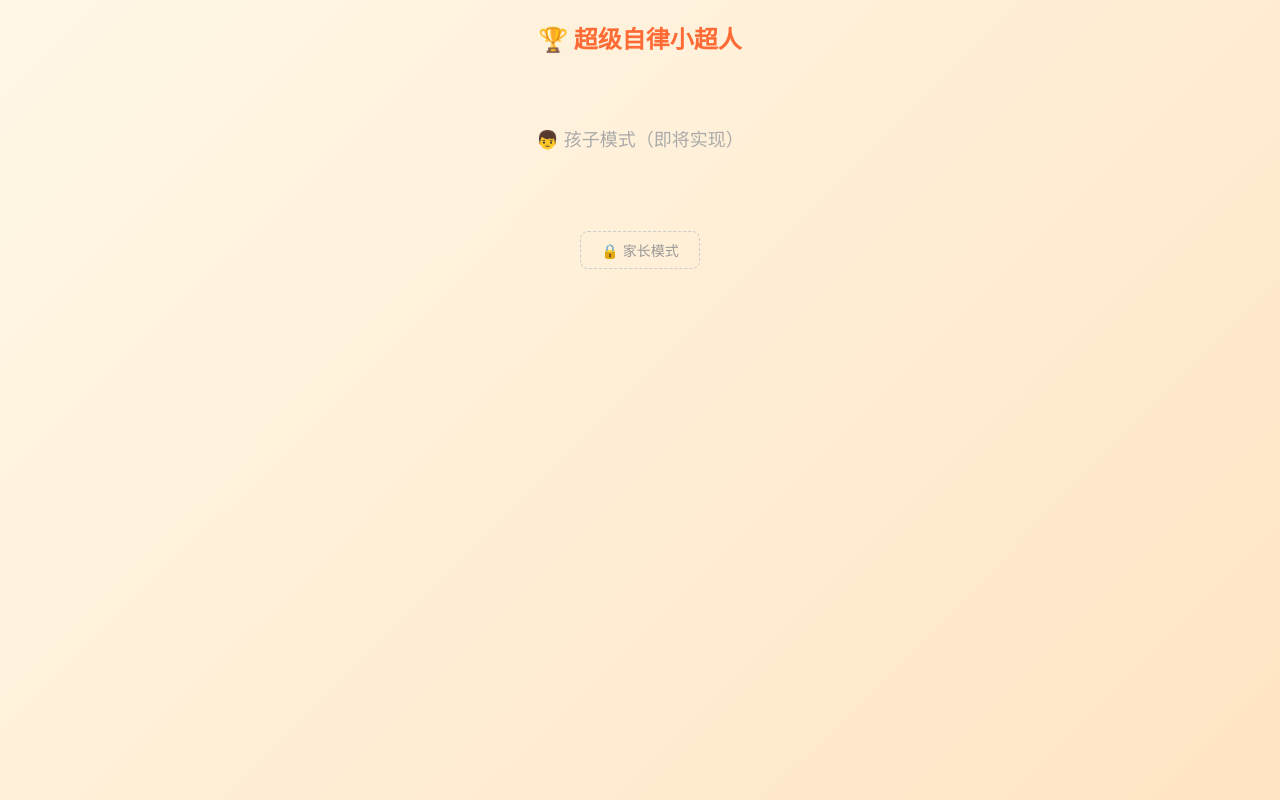
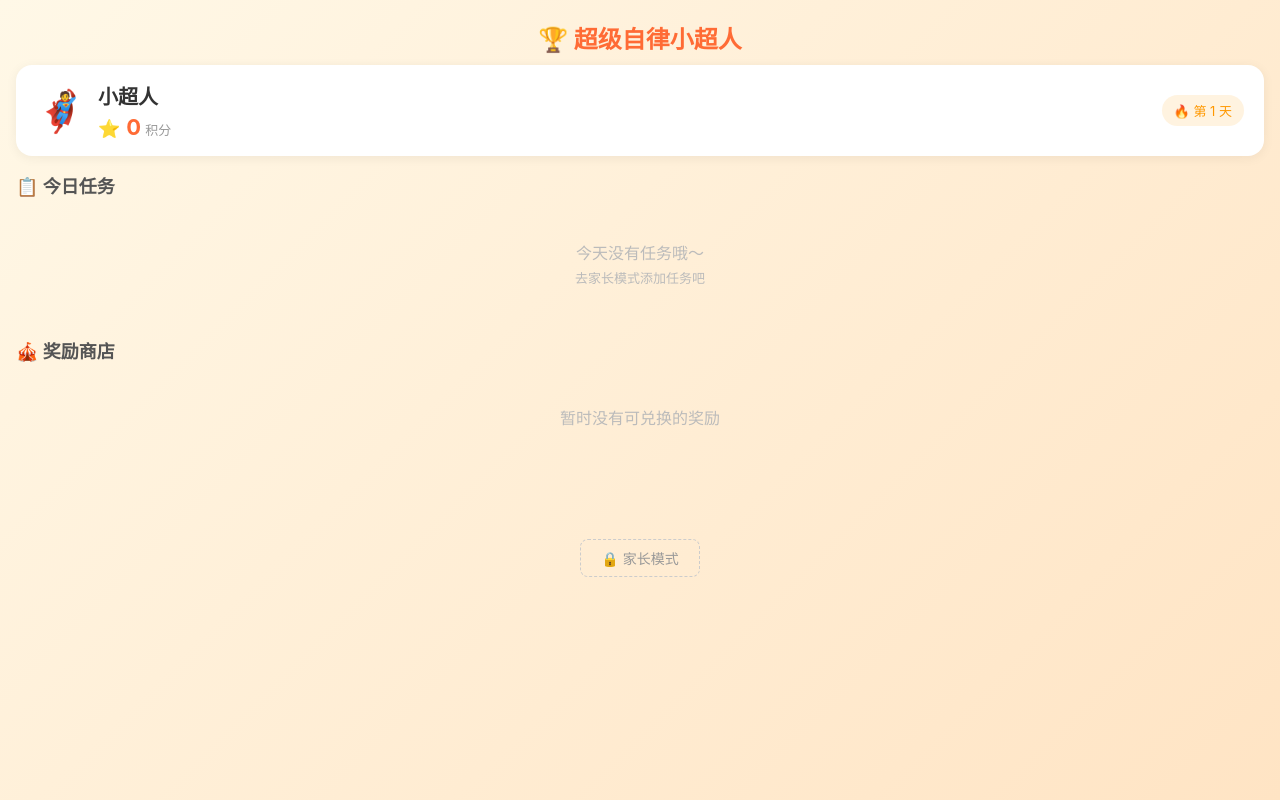
Before and after one commit to LvJiaChen/super-self-kid-mini, a Vue app: page / in a window 1280 px wide. Built offline with nearby package versions, Linux system fonts and the light colour scheme.

Commit message:
feat: add KidView assembly and wire into App

```diff
--- a/src/App.vue
+++ b/src/App.vue
@@ -1,7 +1,7 @@
 <template>
   <ModeGate>
     <template #kid>
-      <div class="placeholder">👦 孩子模式（即将实现）</div>
+      <KidView />
     </template>
     <template #parent>
       <div class="placeholder">👩 家长模式（即将实现）</div>
@@ -11,6 +11,7 @@
 
 <script setup>
 import ModeGate from './components/ModeGate.vue'
+import KidView from './components/KidView.vue'
 import { useStore } from './composables/useStore.js'
 useStore().generateDailyTasks()
 </script>
--- /dev/null
+++ b/src/components/KidView.vue
@@ -0,0 +1,21 @@
+<template>
+  <div class="kid-view">
+    <KidHeader />
+    <DailyTasks />
+    <RewardShop />
+    <RedemptionHistory />
+  </div>
+</template>
+
+<script setup>
+import KidHeader from './KidHeader.vue'
+import DailyTasks from './DailyTasks.vue'
+import RewardShop from './RewardShop.vue'
+import RedemptionHistory from './RedemptionHistory.vue'
+</script>
+
+<style scoped>
+.kid-view {
+  padding-bottom: 40px;
+}
+</style>
```
